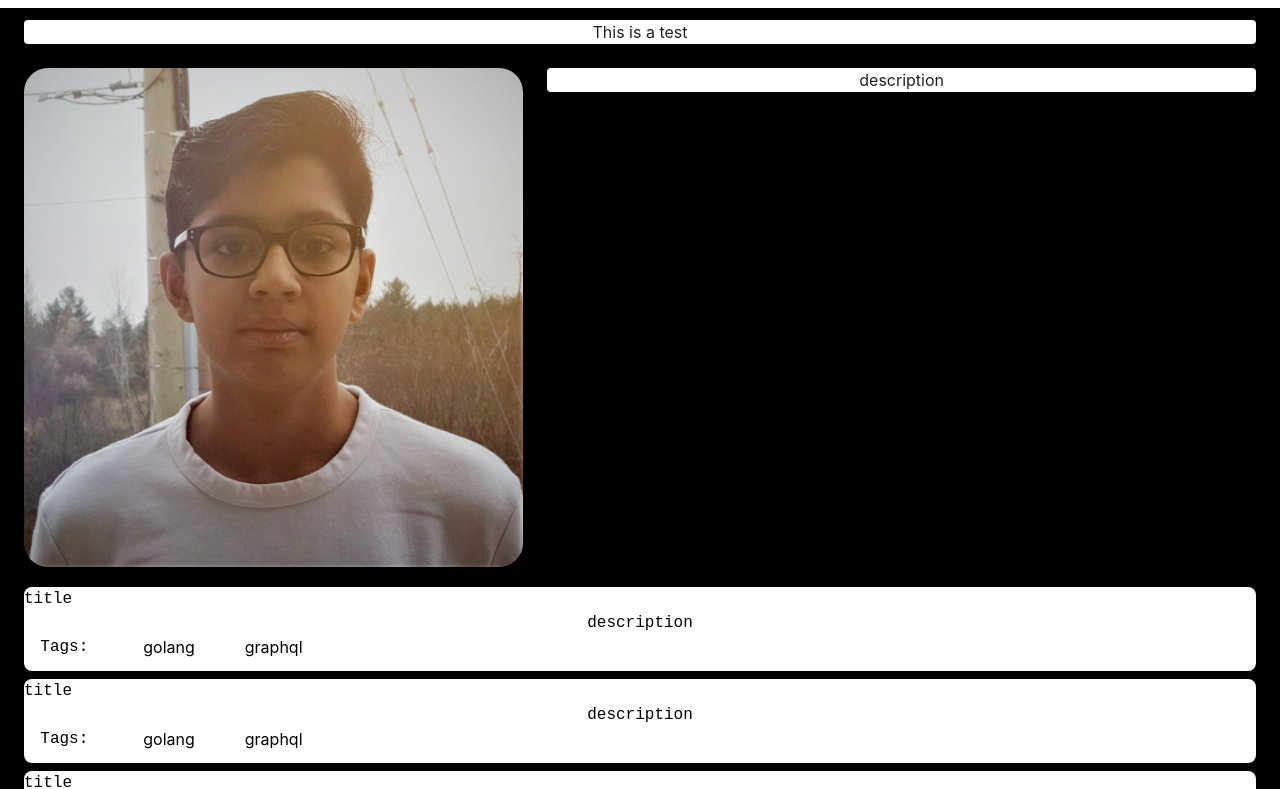
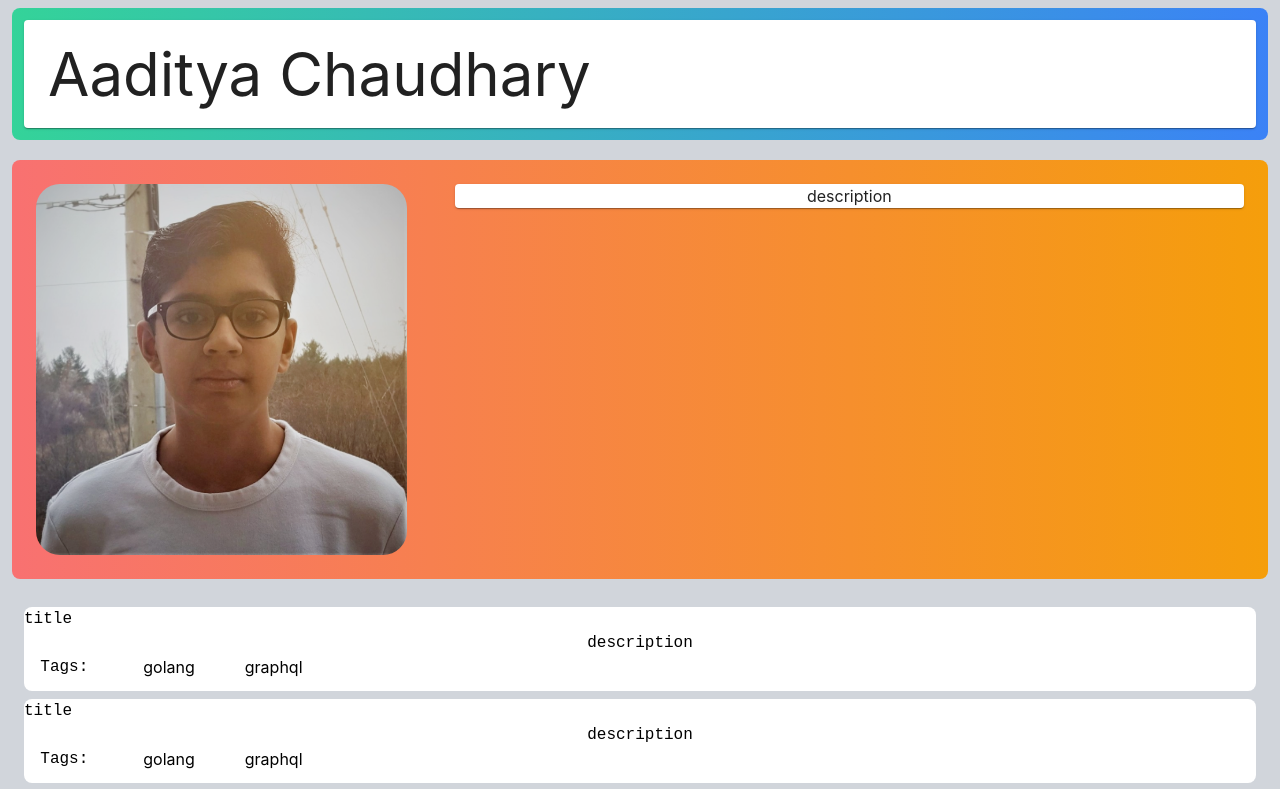
Before and after one commit to AadityaChaudhary/portfolio-site, a React (Create React App) app: page / in a window 1280 px wide. Shown: the top 789 px of the page. Built offline with nearby package versions, Linux system fonts and the light colour scheme.

Commit message:
added some styling
gradients on title and image
grey background now

```diff
--- a/src/pages/App.js
+++ b/src/pages/App.js
@@ -8,20 +8,24 @@ import god from '../assets/placeholder.png';
 function App(props) {
 
   return (
-	<div class="my-5 bg-black">
+	<div class="py-5 bg-gray-300">
 		<Container className=" flex-grow" maxWidth="lg" >
 			<Grid container spacing={3}>
-				<Grid item xs={12}>
-					<Paper className="text-center"> This is a test </Paper>
+				<Grid item xs={12} className="bg-gradient-to-r from-green-400 to-blue-500 mx-5 my-5 rounded-lg">
+					<Paper className="text-left px-6 py-6">
+		  				<div className="text-6xl">
+		  					Aaditya Chaudhary
+		  				</div>
+		  			</Paper>
 		  		</Grid>
+		  		<Grid container spacing={0} className="bg-gradient-to-r from-red-400 to-yellow-500 rounded-lg my-5 ">
+		  			<Grid item xs={4} className="px-6 py-6">
+						<img src={god} alt="me"  class="rounded-3xl " />
+		  			</Grid>
 
-		  		<Grid item xs={5}>
-		  {/*	<Paper className="text-center"> image  </Paper>*/ }
-					<img src={god} alt="me"  class="rounded-3xl" />
-		  		</Grid>
-
-		  		<Grid item xs={7}>
-		  			<Paper className="text-center"> description </Paper>
+		  			<Grid item xs={8} className="px-6 py-6">
+		  				<Paper className="text-center"> description </Paper>
+		  			</Grid>
 		  		</Grid>
 			</Grid>
 
```
